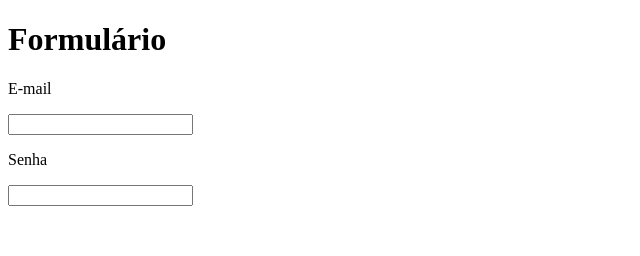
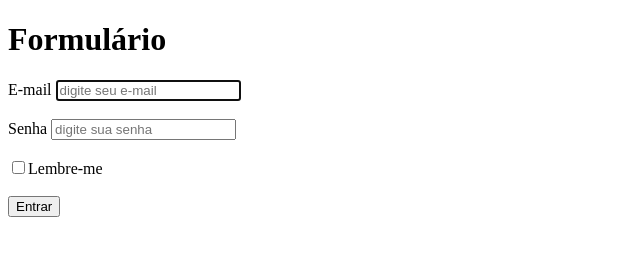
Before and after one commit to analaurafr/trybe-exercicios, a plain HTML site: page 1-fundamentos/5-html-css-forms-flexbox-responsivo/dia-1-html-css-forms/index.html in a window 1280 px wide. Shown: the whole page, without its empty margins (0-640 px from the left). Drawn offline with Linux system fonts and the light colour scheme.

Commit message:
resolução final do exercício 1

```diff
--- a/1-fundamentos/5-html-css-forms-flexbox-responsivo/dia-1-html-css-forms/index.html
+++ b/1-fundamentos/5-html-css-forms-flexbox-responsivo/dia-1-html-css-forms/index.html
@@ -9,10 +9,15 @@
 <body>
   <h1>Formulário</h1>
   <form action="">
-    <p>E-mail</p>
-    <input type="text">
-    <p>Senha</p>
-    <input type="password">
+    <label for="">E-mail</label>
+    <input type="text" placeholder="digite seu e-mail" required autocomplete="off" autofocus>
+    <br> <br>
+    <label for="">Senha</label>
+    <input type="password" placeholder="digite sua senha" required >
+    <br> <br>
+    <input type="checkbox">Lembre-me
+    <br> <br>
+    <button>Entrar</button>
   </form>
 </body>
 </html>
```
